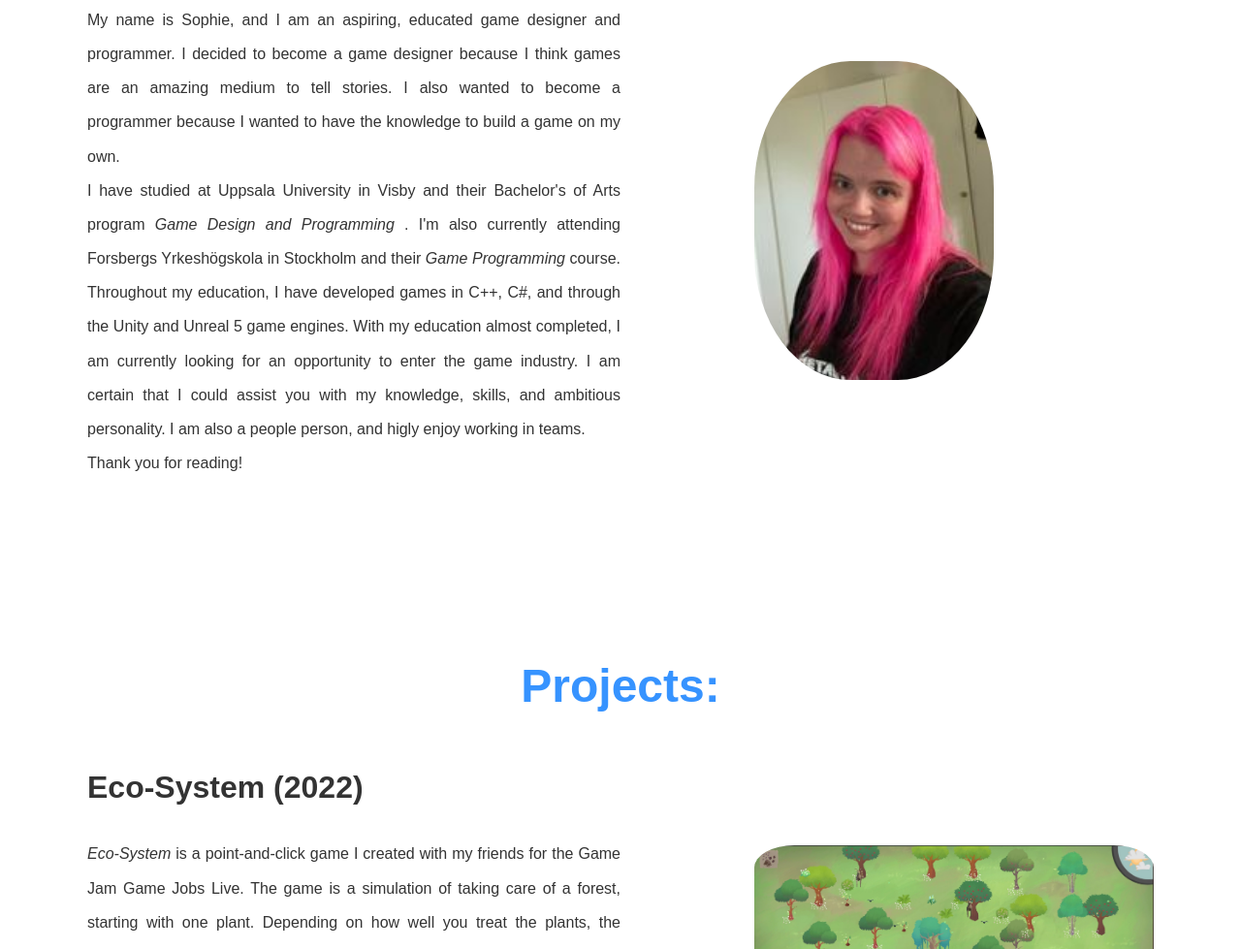
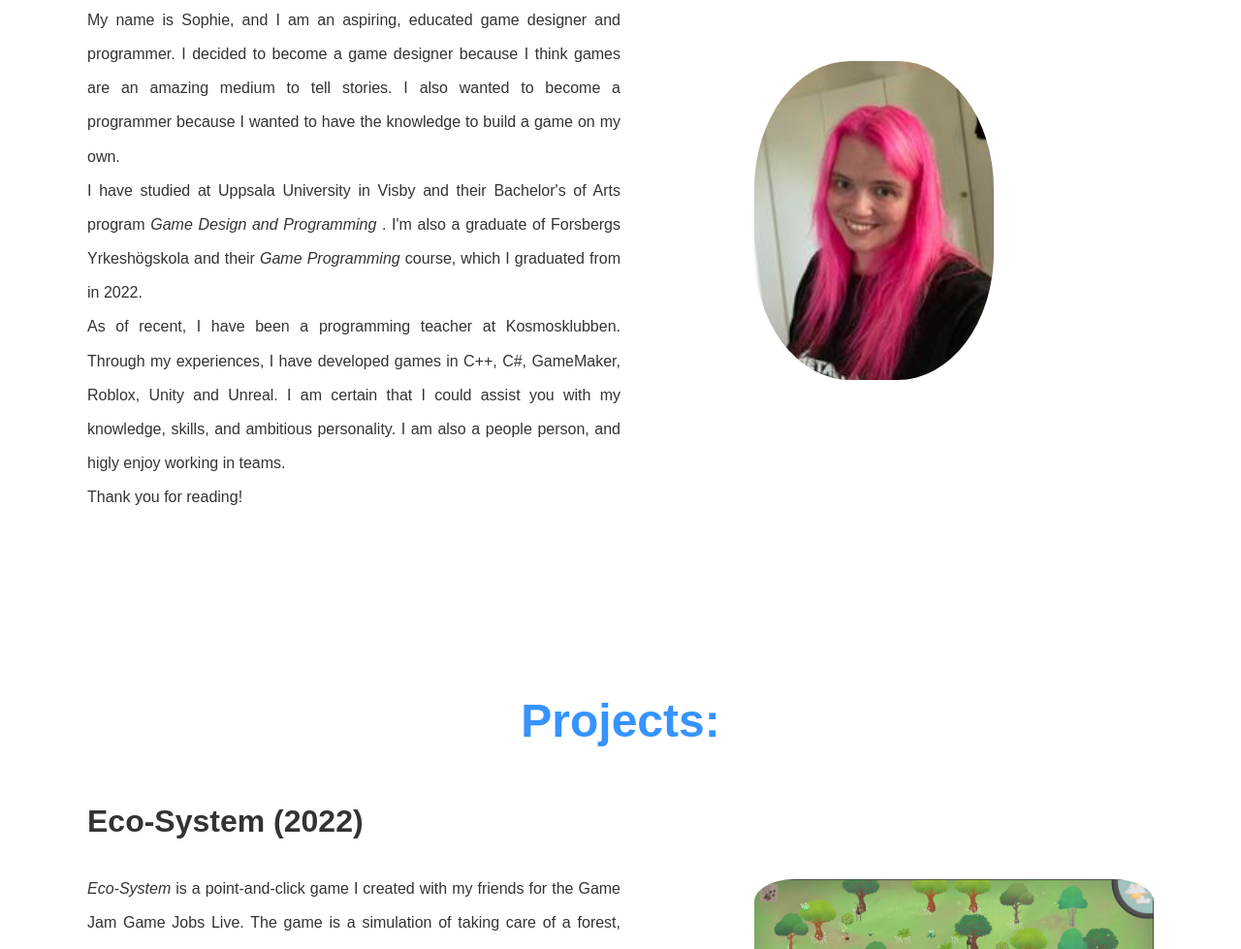
Before and after one commit to Sopuffer/Sopuffer.github.io, a plain HTML site: page index.html in a window 1280 px wide. Shown: the part 1001-1980 px from the top of the page at 97% size. Drawn offline with nearby package versions, Linux system fonts and the light colour scheme.

Commit message:
Updated description in index

```diff
--- a/index.html
+++ b/index.html
@@ -47,11 +47,11 @@
                         I have studied at Uppsala University in Visby and their Bachelor's of Arts program <i>
                             Game Design and
                             Programming
-                        </i>. I'm also currently attending Forsbergs Yrkeshögskola in Stockholm and
-                        their <i>Game Programming</i> course. Throughout my education, I have developed games in
-                        C++, C#, and through the Unity and Unreal 5 game engines.
-                        With my education almost completed, I am currently looking for an opportunity
-                        to enter the game industry. I am certain that I could assist you with my knowledge,
+                        </i>. I'm also a graduate of Forsbergs Yrkeshögskola and their <i>Game Programming</i> course, which I graduated from in 2022.
+
+                    </p>
+                    <p class="Lead">
+                        As of recent, I have been a programming teacher at Kosmosklubben. Through my experiences, I have developed games in C++, C#, GameMaker, Roblox, Unity and Unreal. I am certain that I could assist you with my knowledge,
                         skills, and ambitious personality. I am also a people person, and higly enjoy working
                         in teams.
                     </p>
```
